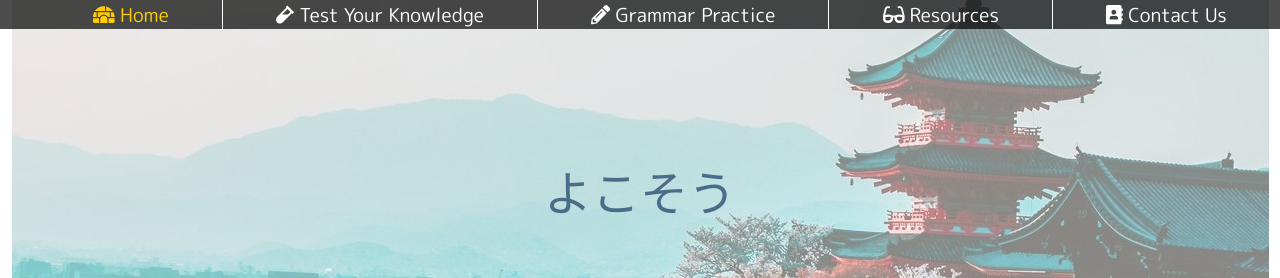
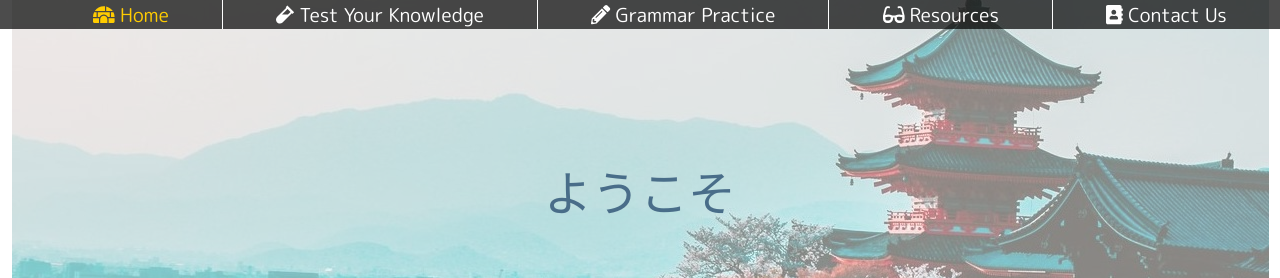
Before and after one commit to hejthere/jpisfun, a React (Create React App) app: page /jpisfun/ in a window 1280 px wide. Shown: the top 278 px of the page. Built offline with nearby package versions, Linux system fonts and the light colour scheme; the HTML template or start-up script is replaced by a standard one.

Commit message:
minor change1

```diff
--- a/src/component/Home/Banner.js
+++ b/src/component/Home/Banner.js
@@ -7,7 +7,7 @@ return (
 
 <div className="bannerContainer">
 <img className="banner" src={props.backgrounds} alt='background' />
-<p className="bannertext"> よこそう</p>
+<p className="bannertext"> ようこそ</p>
 </div>
 
 )
```
